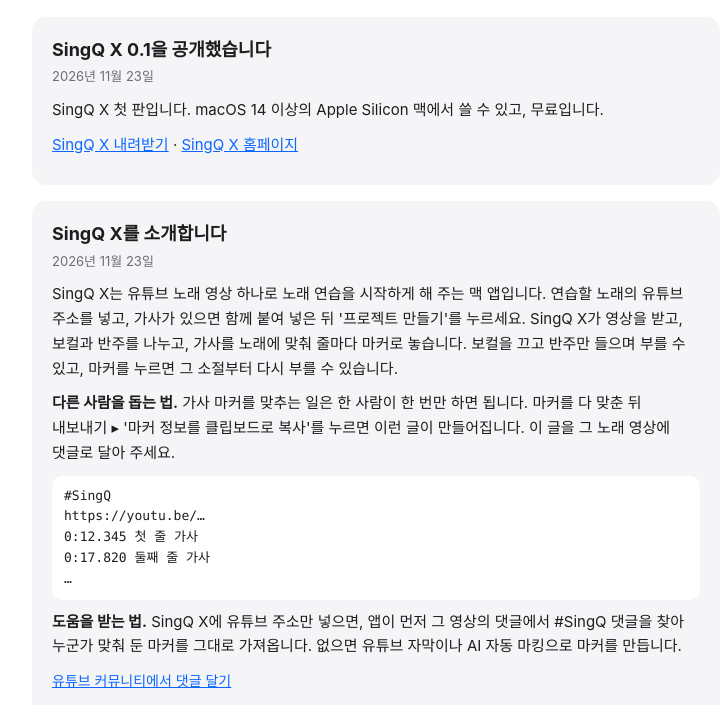
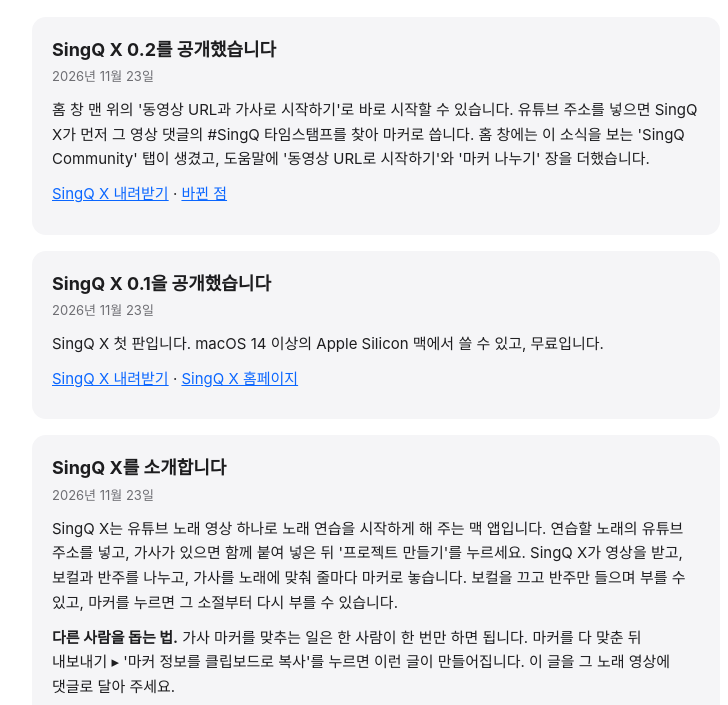
Before and after one commit to SingQ365/singq365.github.io, a plain HTML site: page news/index.html in a window 1280 px wide. Shown: the part 95-800 px from the top of the page, without its empty margins (264-992 px from the left). Drawn offline with Linux system fonts and the light colour scheme.

Commit message:
Update index.html

```diff
--- a/news/index.html
+++ b/news/index.html
@@ -30,6 +30,13 @@ a{color:var(--blue)}
 <p class="sub">새 판 소식과 쓰는 법을 알립니다. 의견은 <a href="https://www.youtube.com/@SingQ365/community">유튜브 SingQ 커뮤니티</a>에 남겨 주세요.</p>
 
 <article>
+<h2>SingQ X 0.2를 공개했습니다</h2>
+<time datetime="2026-11-23">2026년 11월 23일</time>
+<p>홈 창 맨 위의 '동영상 URL과 가사로 시작하기'로 바로 시작할 수 있습니다. 유튜브 주소를 넣으면 SingQ X가 먼저 그 영상 댓글의 #SingQ 타임스탬프를 찾아 마커로 씁니다. 홈 창에는 이 소식을 보는 'SingQ Community' 탭이 생겼고, 도움말에 '동영상 URL로 시작하기'와 '마커 나누기' 장을 더했습니다.</p>
+<p><a href="https://github.com/SingQ365/singq365.github.io/releases/latest/download/SingQ-X.dmg">SingQ X 내려받기</a> · <a href="https://github.com/SingQ365/singq365.github.io/releases/tag/v0.2">바뀐 점</a></p>
+</article>
+
+<article>
 <h2>SingQ X 0.1을 공개했습니다</h2>
 <time datetime="2026-11-23">2026년 11월 23일</time>
 <p>SingQ X 첫 판입니다. macOS 14 이상의 Apple Silicon 맥에서 쓸 수 있고, 무료입니다.</p>
```
